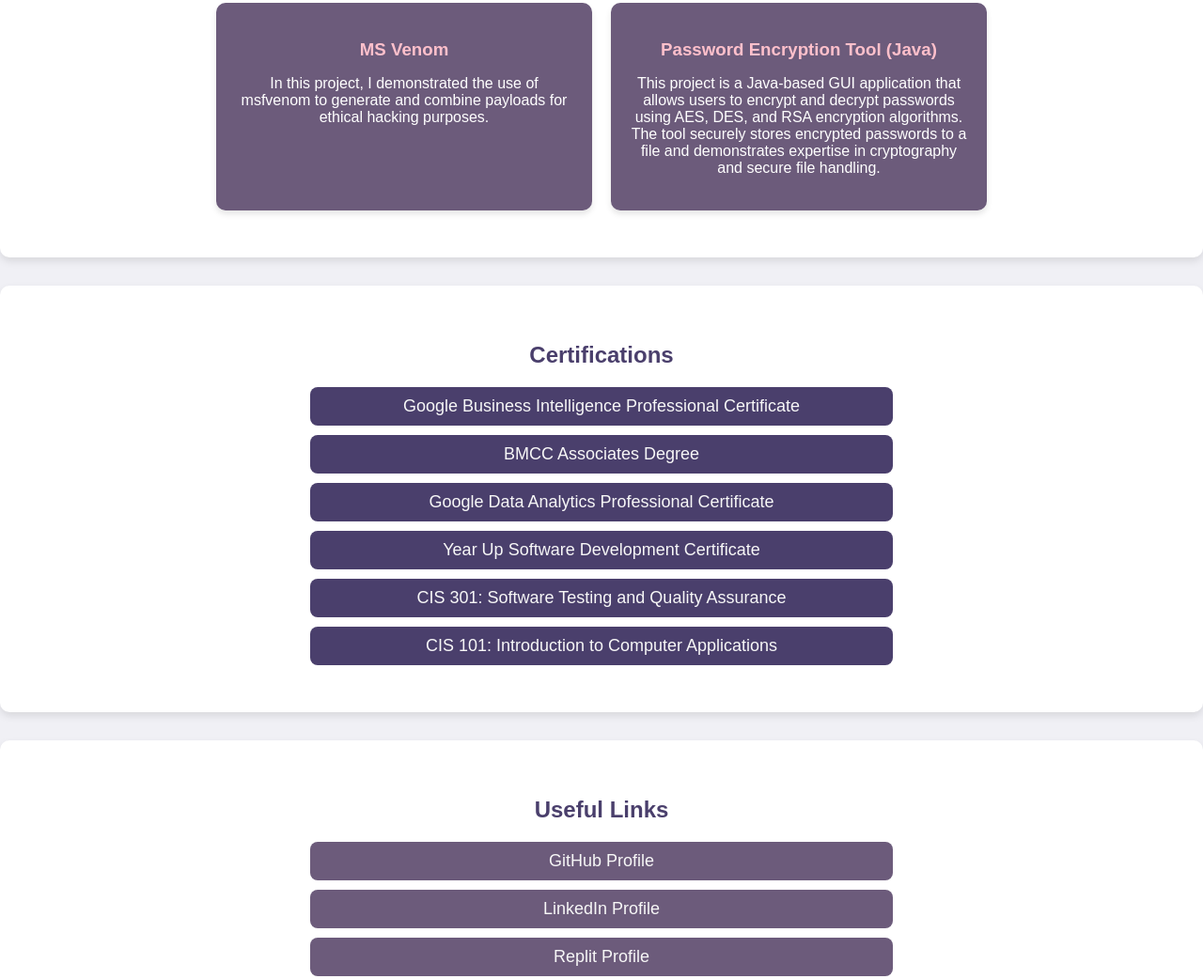
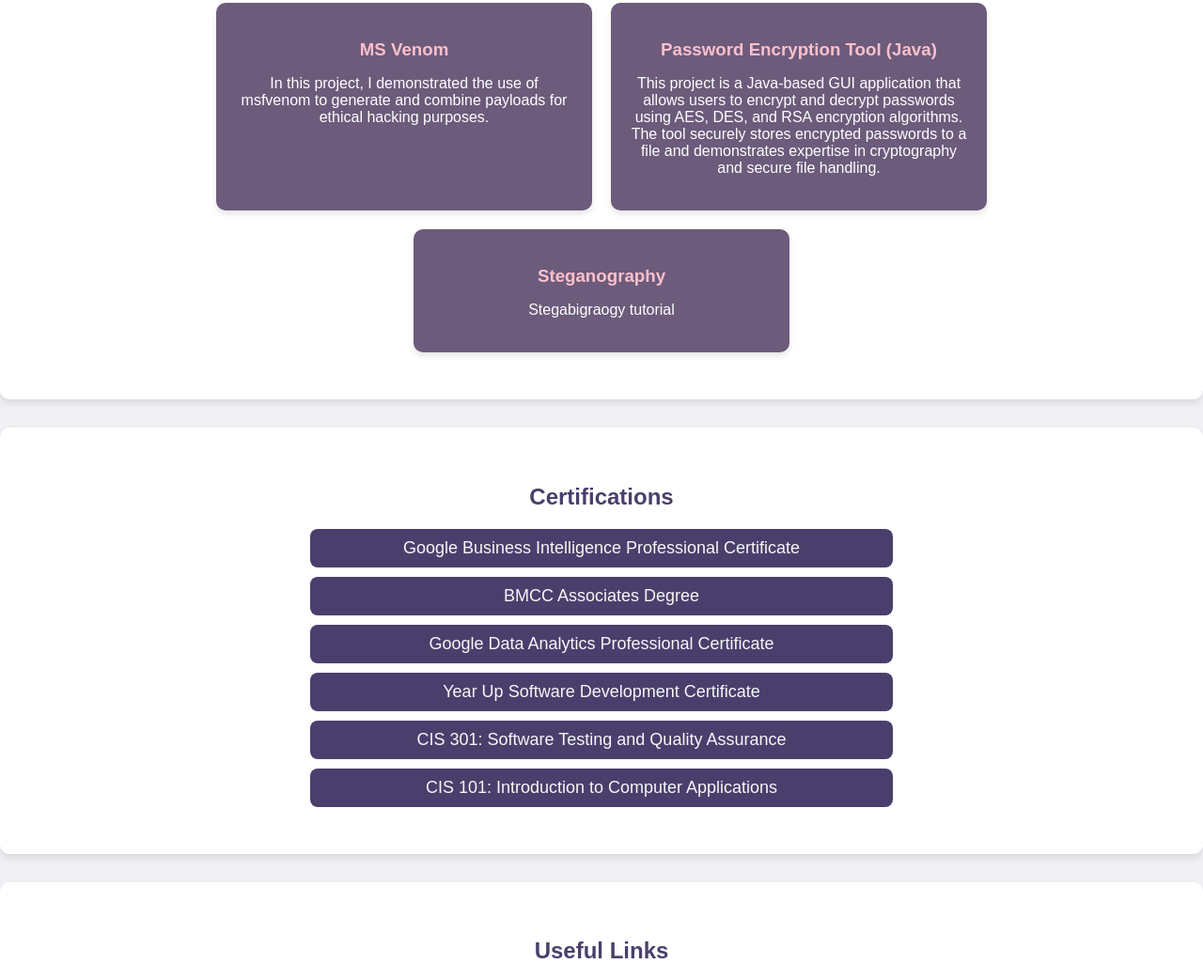
Before and after one commit to dgrbch1/Profile, a plain HTML site: page index.html in a window 1280 px wide. Shown: the part 887-1929 px from the top of the page at 94% size. Drawn offline with Linux system fonts and the light colour scheme.

Commit message:
Update index.html

```diff
--- a/index.html
+++ b/index.html
@@ -51,7 +51,10 @@
     <h3><a href="https://github.com/dgrbch1/Java-Encrypted" target="_blank">Password Encryption Tool (Java)</a></h3>
     <p>This project is a Java-based GUI application that allows users to encrypt and decrypt passwords using AES, DES, and RSA encryption algorithms. The tool securely stores encrypted passwords to a file and demonstrates expertise in cryptography and secure file handling.</p>
 </div>
-
+<div class="project">
+            <h3><a href="https://dgrbch1.github.io/Steghide/#license" target="_blank">Steganography</a></h3>
+            <p>	Stegabigraogy tutorial</p>
+        </div>
     </section>
 
 
```
